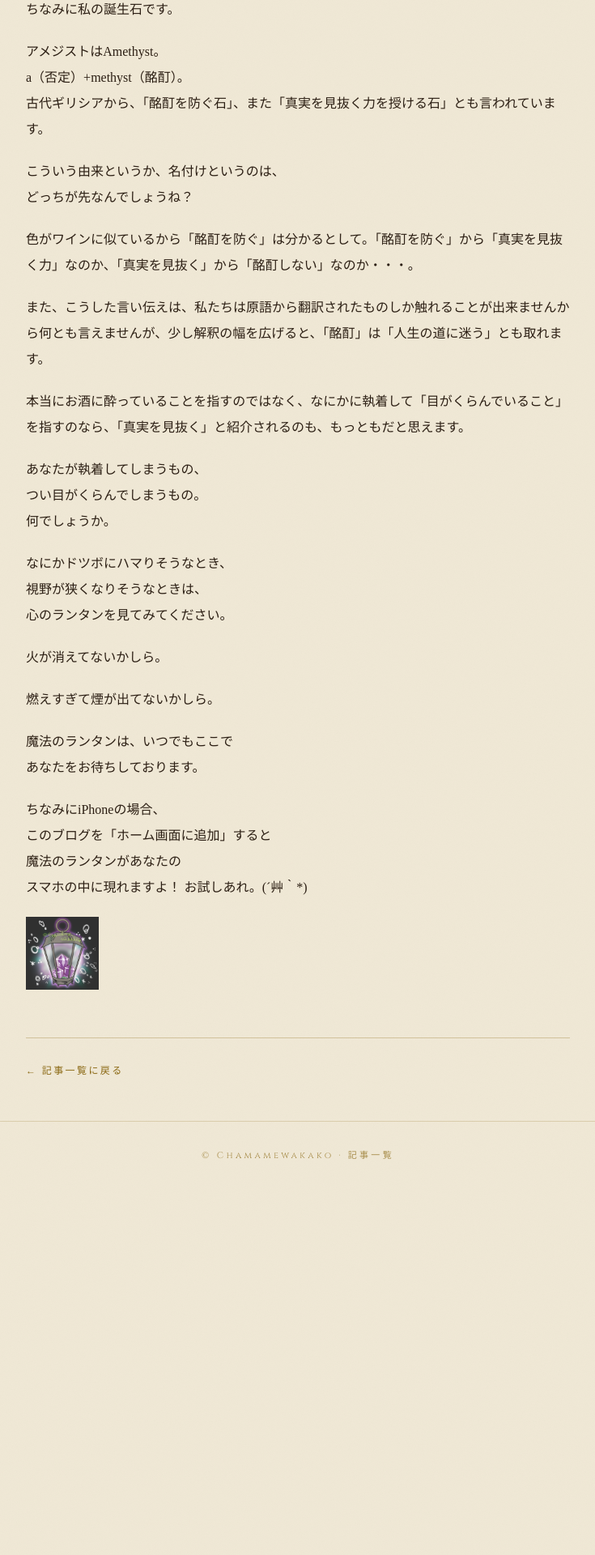
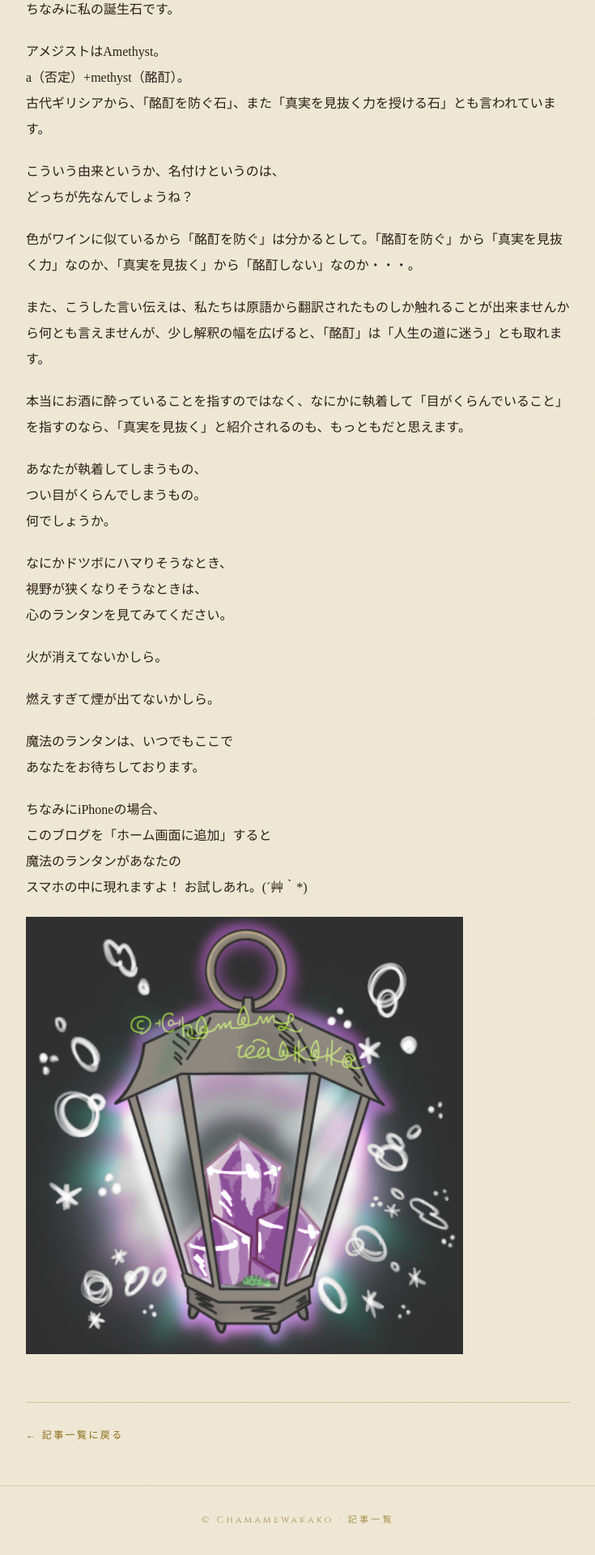
Before and after one commit to Chamamewakako/blog, a Jekyll site: the page built from _posts/2026-03-10-tue-復活の灯（ともしび）。.md, in a window 1280 px wide. Shown: the part 1450-3370 px from the top of the page at 81% size, without its empty margins (272-1007 px from the left). Built offline with Jekyll 4.4.1, drawn with Linux system fonts in a browser that asks for light colours; some web fonts are replaced; before the commit the page ends 2920 px from its top, so only the background shows below that.

Commit message:
Update 2026-03-10-tue-復活の灯（ともしび）。.md

```diff
--- a/_posts/2026-03-10-tue-復活の灯（ともしび）。.md
+++ b/_posts/2026-03-10-tue-復活の灯（ともしび）。.md
@@ -63,4 +63,4 @@ a（否定）+methyst（酩酊）。\
 スマホの中に現れますよ！
 お試しあれ。(´艸｀*)
 
-<img src="/assets/apple-touch-icon_sample.png" width="90％">
+![apple-touch-icon_sample](/assets/apple-touch-icon_sample.png)
```
